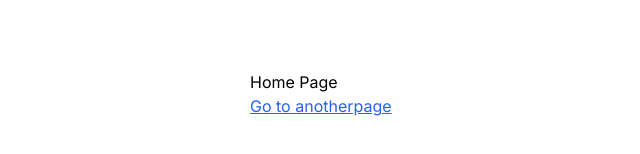
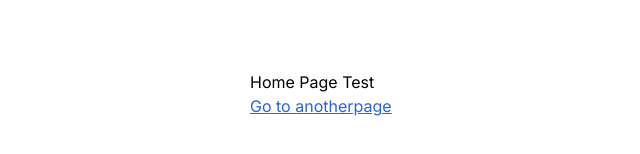
Before and after one commit to davidrayc/devcraft-ph, a Next.js app: page /home in a window 1280 px wide. Shown: the part 318-472 px from the top of the page, without its empty margins (390-1030 px from the left). Built offline with nearby package versions, Linux system fonts and the light colour scheme; no server answers; sample sign-in values are in the browser's storage.

Commit message:
chore: Demonstrate Forking

```diff
--- a/app/(private)/home/page.tsx
+++ b/app/(private)/home/page.tsx
@@ -5,7 +5,7 @@ export default function Home() {
     <main>
       <div>
         <p className="absolute left-1/2 top-[calc(50%-0.75rem)]">
-          Home Page
+          Home Page Test
           <Link href="/anotherpage" className="block underline text-blue-600">
             Go to anotherpage
           </Link>
```
